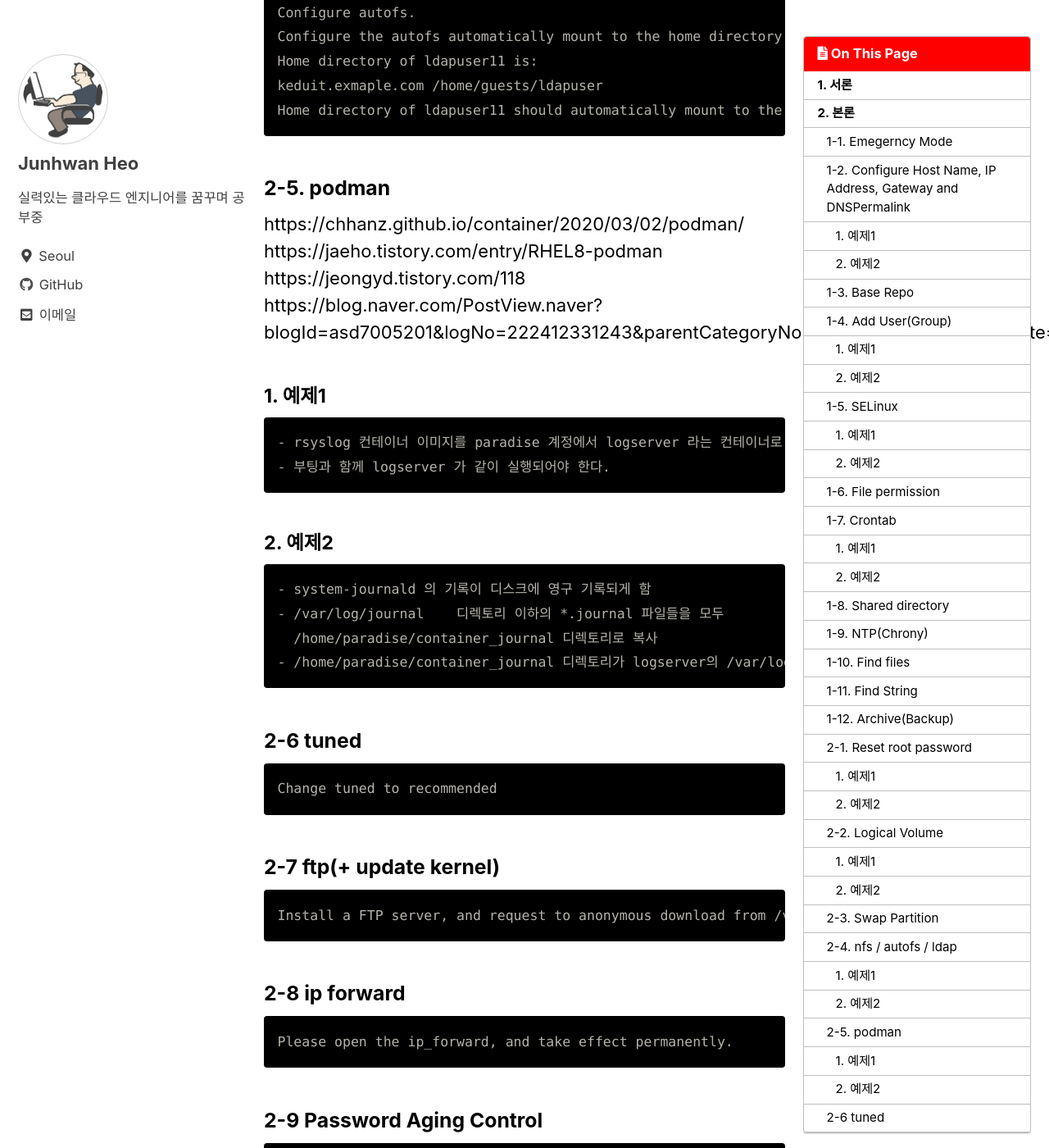
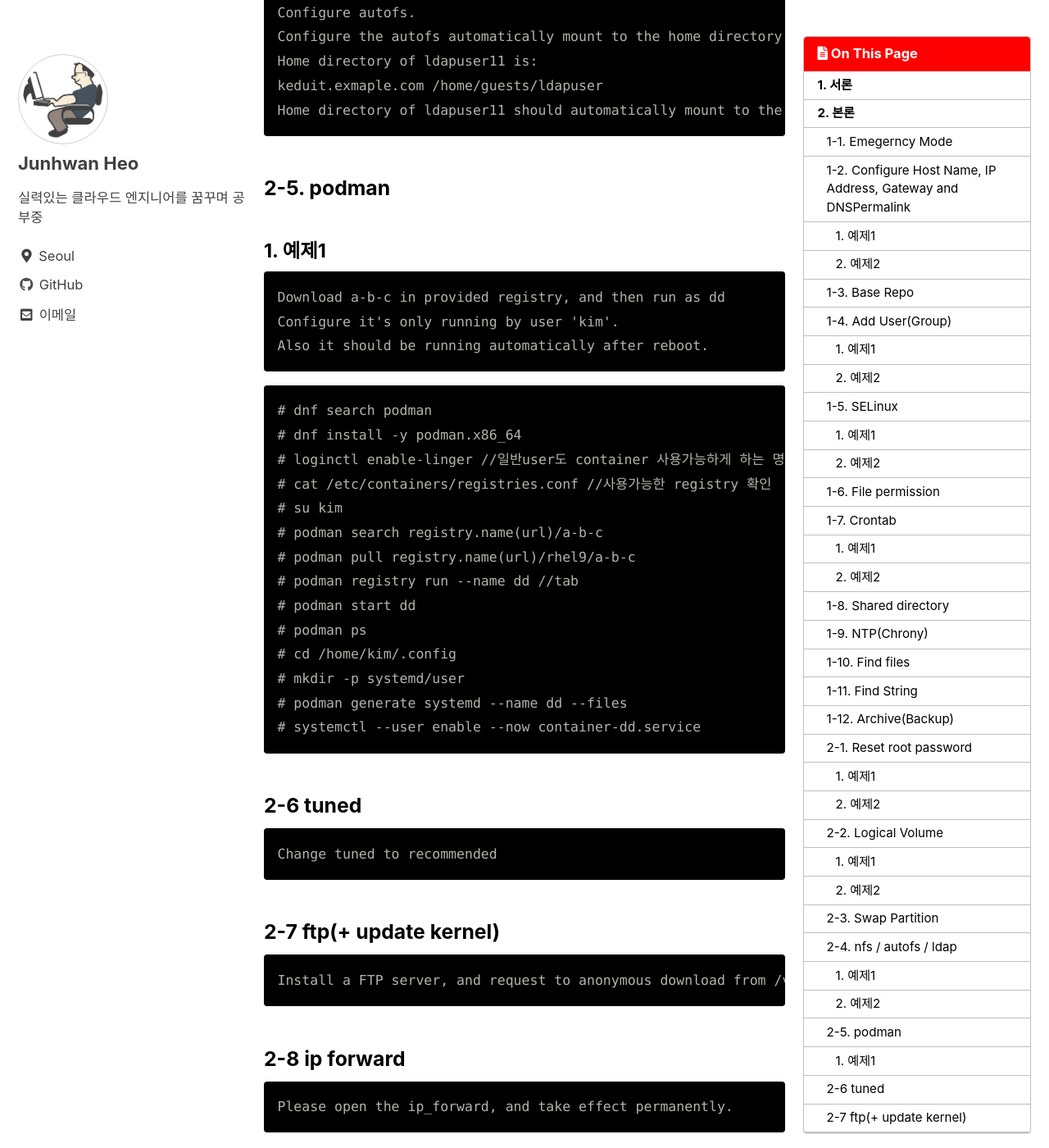
Before and after one commit to holeman4110/holeman4110.github.io, a Jekyll site: the page built from _posts/2023-02-19-rhcsa4.md, in a window 1280 px wide and 1400 px high, scrolled down 5455 px. Shown: the whole window at 82% size. Built offline with Jekyll 4.4.1, drawn with Linux system fonts in a browser that asks for light colours; cached includes are drawn as plain includes; a script bundle is joined from its source files by our own code; comment, search, counter and statistics services are not loaded; some of the changed text lies outside the part shown.

Commit message:
Update 2023-02-19-rhcsa4.md

````diff
--- a/_posts/2023-02-19-rhcsa4.md
+++ b/_posts/2023-02-19-rhcsa4.md
@@ -58,8 +58,8 @@ DNS: x.x.x.x
 ### 1-3. Base Repo
 
 ```
-url = https://mirror.kakao.com/centos/8-stream/
-url2 = https://mirror.kakao.com/centos/8-stream/AppStream/
+url = https://mirrors.tuna.tsinghua.edu.cn/centos-stream/9-stream/BaseOS/$basearch/os/
+url2 = https://mirrors.tuna.tsinghua.edu.cn/centos-stream/9-stream/AppStream/$basearch/os/
 gpgkey = x.x.x.x
 Configure base repository with appstream. And then activate gpgkey as above.
 ```
@@ -212,25 +212,29 @@ Home directory of ldapuser11 should automatically mount to the ldapuser11 of the
 
 ### 2-5. podman
 
-https://chhanz.github.io/container/2020/03/02/podman/
-https://jaeho.tistory.com/entry/RHEL8-podman
-https://jeongyd.tistory.com/118
-https://blog.naver.com/PostView.naver?blogId=asd7005201&logNo=222412331243&parentCategoryNo=&categoryNo=15&viewDate=&isShowPopularPosts=true&from=search
-
 #### 1. 예제1
 
 ```
-- rsyslog 컨테이너 이미지를 paradise 계정에서 logserver 라는 컨테이너로 실행
-- 부팅과 함께 logserver 가 같이 실행되어야 한다.
+Download a-b-c in provided registry, and then run as dd
+Configure it's only running by user 'kim'.
+Also it should be running automatically after reboot.
 ```
 
-#### 2. 예제2
-
 ```
-- system-journald 의 기록이 디스크에 영구 기록되게 함
-- /var/log/journal    디렉토리 이하의 *.journal 파일들을 모두
-  /home/paradise/container_journal 디렉토리로 복사
-- /home/paradise/container_journal 디렉토리가 logserver의 /var/log/journal로 바인드
+# dnf search podman
+# dnf install -y podman.x86_64
+# loginctl enable-linger //일반user도 container 사용가능하게 하는 명령
+# cat /etc/containers/registries.conf //사용가능한 registry 확인
+# su kim
+# podman search registry.name(url)/a-b-c
+# podman pull registry.name(url)/rhel9/a-b-c
+# podman registry run --name dd //tab
+# podman start dd
+# podman ps
+# cd /home/kim/.config
+# mkdir -p systemd/user
+# podman generate systemd --name dd --files
+# systemctl --user enable --now container-dd.service
 ```
 
 ### 2-6 tuned
@@ -257,11 +261,6 @@ Please open the ip_forward, and take effect permanently.
 Change PASS_MAX_DAYS to 20
 ```
 
-### 2-10 Shell Script
-
-https://alldrops.info/posts/linux-drops/2021-09-15_rhcsa-8-create-simple-shell-scripts/
-특정파일크기 복사 만들어보기
-
 ### 2-11 Hard Link, Soft(Symbolic) Link
 
 ```
````
